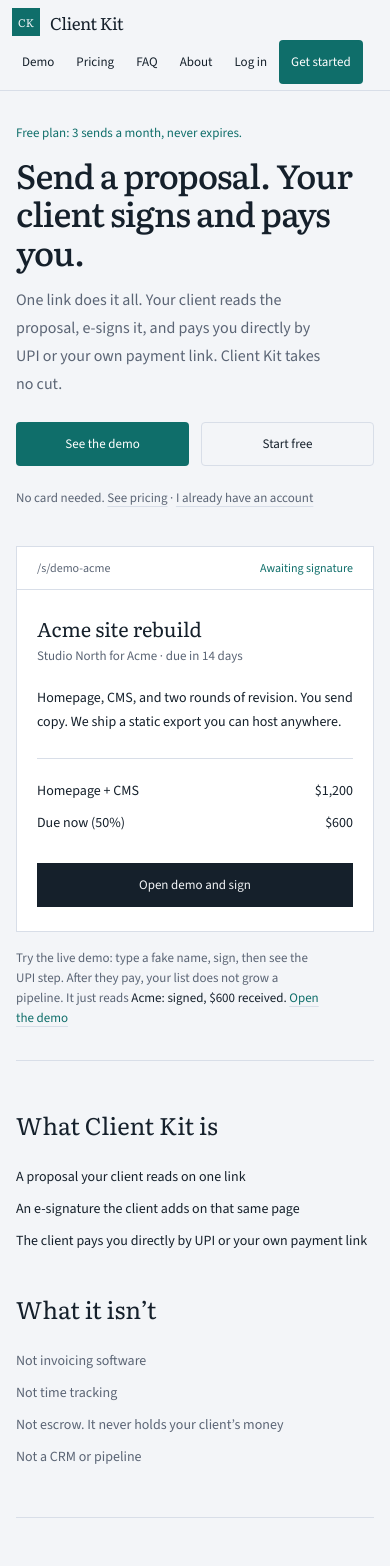
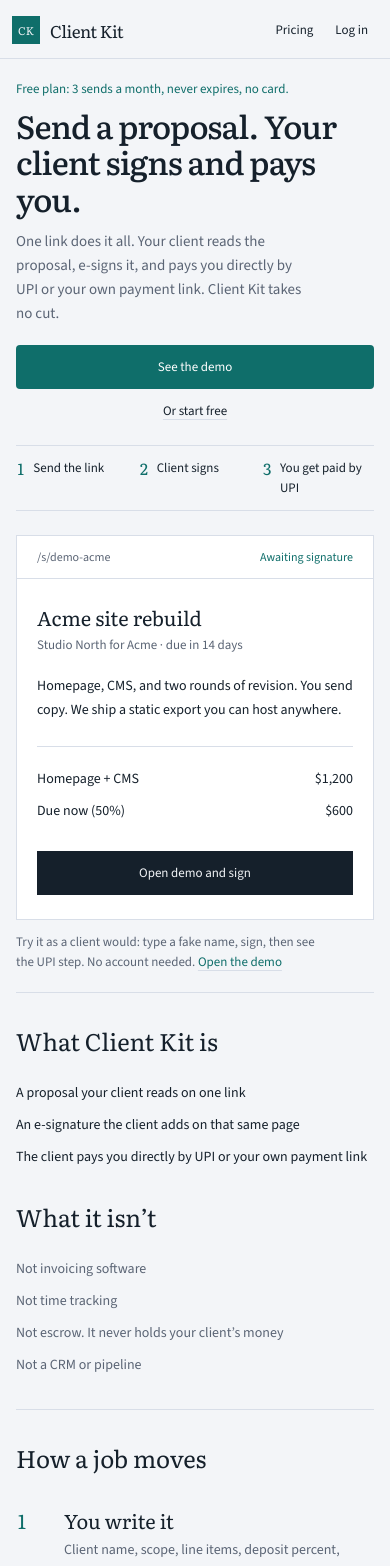
Before and after one commit to Adarshk18/ClientKit, a Next.js app: page / in a window 390 px wide. Shown: the top 1566 px of the page. Built offline with nearby package versions, Linux system fonts and the light colour scheme; no server answers.

Commit message:
Mobile first screen: one primary button, 3-step strip, tighter spacing; fix header wrapping on phones; demo end CTA to /signup; free-plan line on signup, create-account link on login

```diff
--- a/app/page.tsx
+++ b/app/page.tsx
@@ -6,7 +6,7 @@
 import { PlanPrice } from "@/components/plan-price";
 import { FOUNDER_CAP, PLAN_PRICES, SENT_LIMITS } from "@/lib/plans";
 import { pageMetadata, SITE_NAME, SITE_URL } from "@/lib/seo";
-import { btnPrimary, btnSecondary } from "@/lib/ui";
+import { btnPrimary } from "@/lib/ui";
 
 export const metadata = pageMetadata({
   title: { absolute: "Client Kit: Freelance Proposals Clients Sign and Pay on One Link" },
@@ -82,22 +82,22 @@
     <div className="flex min-h-dvh flex-col">
       <JsonLd data={structuredData} />
       <TrackPageView />
-      <SiteHeader />
+      <SiteHeader mobileCta={false} />
 
       <main className="mx-auto w-full max-w-6xl px-4">
-        <section className="ck-page-pad grid items-start gap-8 py-8 sm:gap-12 sm:py-12 lg:grid-cols-12 lg:gap-10 lg:py-16">
+        <section className="ck-page-pad grid items-start gap-6 py-5 sm:gap-12 sm:py-12 lg:grid-cols-12 lg:gap-10 lg:py-16">
           <div className="lg:col-span-5">
             <p className="text-[13px] font-medium text-stamp">
-              Free plan: {SENT_LIMITS.free} sends a month, never expires.
+              Free plan: {SENT_LIMITS.free} sends a month, never expires, no card.
             </p>
-            <h1 className="mt-3 font-serif text-[2.1rem] font-medium leading-[1.15] tracking-tight sm:text-[2.75rem]">
+            <h1 className="mt-2 font-serif text-[2rem] font-medium leading-[1.15] tracking-tight sm:mt-3 sm:text-[2.75rem]">
               Send a proposal. Your client signs and pays you.
             </h1>
-            <p className="mt-4 max-w-[40ch] text-[16px] leading-7 text-muted sm:mt-5">
+            <p className="mt-3 max-w-[40ch] text-[15px] leading-6 text-muted sm:mt-5 sm:text-[16px] sm:leading-7">
               One link does it all. Your client reads the proposal, e-signs it, and pays you directly by UPI or your
               own payment link. Client Kit takes no cut.
             </p>
-            <div className="mt-6 grid grid-cols-2 gap-3 sm:mt-8 sm:flex sm:flex-wrap sm:items-center">
+            <div className="mt-5 sm:mt-8 sm:flex sm:flex-wrap sm:items-center sm:gap-5">
               <TrackedLink
                 href="/s/demo-acme"
                 className={btnPrimary}
@@ -106,20 +106,25 @@
               >
                 See the demo
               </TrackedLink>
-              <TrackedLink href="/signup" className={btnSecondary} meta={{ cta: "hero_get_started" }}>
-                Start free
+              <TrackedLink
+                href="/signup"
+                className="flex min-h-11 items-center justify-center text-[13px] font-medium text-ink underline decoration-line underline-offset-4 hover:text-stamp sm:inline-flex"
+                meta={{ cta: "hero_get_started" }}
+              >
+                Or start free
               </TrackedLink>
             </div>
-            <p className="mt-4 text-[13px] leading-5 text-muted">
-              No card needed.{" "}
-              <Link href="/pricing" className="inline-block py-1.5 underline decoration-line underline-offset-4 hover:text-ink">
-                See pricing
-              </Link>
-              {" · "}
-              <Link href="/login" className="inline-block py-1.5 underline decoration-line underline-offset-4 hover:text-ink">
-                I already have an account
-              </Link>
-            </p>
+            <ol
+              data-strip
+              className="mt-3 grid grid-cols-3 gap-3 border-y border-line py-3 text-[13px] leading-5 sm:mt-4 sm:max-w-md"
+            >
+              {["Send the link", "Client signs", "You get paid by UPI"].map((step, i) => (
+                <li key={step} className="flex items-start gap-2">
+                  <span className="font-serif text-base leading-5 tabular-nums text-stamp">{i + 1}</span>
+                  <span>{step}</span>
+                </li>
+              ))}
+            </ol>
           </div>
 
           <div className="lg:col-span-7">
@@ -157,16 +162,15 @@
                   </span>
                 </div>
               </div>
-              <p className="mt-4 max-w-[48ch] text-[13px] leading-5 text-muted">
-                Try the live demo: type a fake name, sign, then see the UPI step. After they pay, your list does not
-                grow a pipeline. It just reads <span className="text-ink">Acme: signed, $600 received.</span>{" "}
+              <p className="mt-3 max-w-[48ch] text-[13px] leading-5 text-muted sm:mt-4">
+                Try it as a client would: type a fake name, sign, then see the UPI step. No account needed.{" "}
                 <span className="font-medium text-stamp underline decoration-line underline-offset-4">Open the demo</span>
               </p>
             </TrackedLink>
           </div>
         </section>
 
-        <section className="grid gap-10 border-t border-line py-12 sm:grid-cols-2 lg:gap-16 lg:py-16">
+        <section className="grid gap-8 border-t border-line py-8 sm:grid-cols-2 sm:gap-10 sm:py-12 lg:gap-16 lg:py-16">
           <div>
             <h2 className="font-serif text-2xl">What Client Kit is</h2>
             <ul className="mt-6 space-y-2 text-sm leading-6">
@@ -186,7 +190,7 @@
           </div>
         </section>
 
-        <section className="border-t border-line py-12 lg:py-16">
+        <section className="border-t border-line py-8 sm:py-12 lg:py-16">
           <h2 className="font-serif text-2xl">How a job moves</h2>
           <ol className="mt-8 max-w-xl space-y-8">
             <li className="grid grid-cols-[2rem_1fr] gap-4">
@@ -222,7 +226,7 @@
           </ol>
         </section>
 
-        <section className="border-t border-line py-12 lg:py-16">
+        <section className="border-t border-line py-8 sm:py-12 lg:py-16">
           <h2 className="font-serif text-2xl">Why I built it this way</h2>
           <p className="mt-3 max-w-2xl text-sm leading-6 text-muted">
             I kept sending a Google Doc, then a separate payment link, then chasing both. The all-in-one tools I tried
@@ -250,7 +254,7 @@
           </ul>
         </section>
 
-        <section className="grid gap-10 border-t border-line py-12 lg:grid-cols-2 lg:gap-16 lg:py-16">
+        <section className="grid gap-8 border-t border-line py-8 sm:gap-10 sm:py-12 lg:grid-cols-2 lg:gap-16 lg:py-16">
           <div>
             <h2 className="font-serif text-2xl">Your side</h2>
             <p className="mt-3 text-sm leading-6 text-muted">
@@ -258,7 +262,7 @@
               Download the signed PDF. Nothing else is supposed to live here.
             </p>
             <p className="mt-6 text-[12px] text-muted">A sample of your job list.</p>
-            <ul className="mt-2 cursor-default select-none divide-y divide-line border border-line bg-cream text-sm">
+            <ul className="mt-2 cursor-default select-none divide-y divide-line border-y border-line text-sm">
               <li className="flex items-center justify-between gap-3 px-4 py-3">
                 <span>
                   Acme site rebuild
@@ -298,7 +302,7 @@
           </div>
         </section>
 
-        <section id="pricing" className="border-t border-line py-12 lg:py-16">
+        <section id="pricing" className="border-t border-line py-8 sm:py-12 lg:py-16">
           <h2 className="font-serif text-2xl">Pricing</h2>
           <p className="mt-3 max-w-xl text-sm leading-6 text-muted">
             You pay rent on the software. Clients pay you. The free plan sends {SENT_LIMITS.free} jobs a month and
@@ -309,7 +313,7 @@
           </div>
         </section>
 
-        <section className="border-t border-line py-12 lg:py-16">
+        <section className="border-t border-line py-8 sm:py-12 lg:py-16">
           <h2 className="font-serif text-2xl">Questions we actually get</h2>
           <dl className="mt-8 max-w-2xl space-y-6 text-sm leading-6">
             <div>
@@ -349,7 +353,7 @@
           </p>
         </section>
 
-        <section className="border-t border-line py-12 lg:py-16">
+        <section className="border-t border-line py-8 sm:py-12 lg:py-16">
           <h2 className="font-serif text-3xl">Send the next job on one link.</h2>
           <p className="mt-3 max-w-md text-sm leading-6 text-muted">
             Create a workspace, write a document, copy the URL. That is the product.
--- a/components/signup-form.tsx
+++ b/components/signup-form.tsx
@@ -11,14 +11,14 @@
   return (
     <>
       <p className="mt-2 text-sm text-muted">
-        Free plan: {SENT_LIMITS.free} sent jobs a month, never expires. Paid plans raise the limit.
+        Free plan: {SENT_LIMITS.free} sends a month, never expires, no card.
       </p>
       {error === "rate" ? (
         <p className="mt-3 text-sm text-danger" role="alert">Too many attempts. Try again later.</p>
       ) : error ? (
         <p className="mt-3 text-sm text-danger" role="alert">Could not create the account. Try a different email.</p>
       ) : null}
-      <form action={signUpAction} className="mt-8 space-y-4">
+      <form action={signUpAction} className="mt-6 space-y-4">
         <label className="block text-[13px]">
           Workspace name
           <input name="workspace_name" required className={fieldClass} placeholder="Your studio name" />
@@ -48,7 +48,7 @@
           Continue with Google
         </SubmitButton>
       </form>
-      <p className="mt-8 text-sm text-muted">
+      <p className="mt-6 text-sm text-muted">
         Already have an account?{" "}
         <Link href="/login" className="text-ink underline decoration-line underline-offset-4">
           Log in
--- a/components/site-header.tsx
+++ b/components/site-header.tsx
@@ -3,29 +3,43 @@
 import { TrackedLink } from "@/components/track";
 import { btnNav, btnGhost } from "@/lib/ui";
 
-export function SiteHeader({ showCta = true }: { showCta?: boolean }) {
+/**
+ * `mobileCta={false}` hides the filled "Get started" button below the sm breakpoint. The home page uses it
+ * so the hero button is the one obvious tap on a phone.
+ */
+export function SiteHeader({
+  showCta = true,
+  mobileCta = true,
+}: {
+  showCta?: boolean;
+  mobileCta?: boolean;
+}) {
   return (
     <header className="sticky top-0 z-40 border-b border-line bg-paper/95 backdrop-blur-sm landscape-short:static">
       <div className="ck-safe-header mx-auto flex min-h-11 max-w-6xl flex-wrap items-center justify-between gap-x-3 gap-y-1 px-3 py-1.5 sm:min-h-12 sm:px-4 sm:py-2 landscape-short:min-h-10 landscape-short:py-1">
         <Wordmark />
         <nav className="flex max-w-full flex-wrap items-center justify-end gap-0.5 sm:gap-1">
-          <Link href="/s/demo-acme" className={`${btnGhost} hidden sm:inline-flex`}>
+          <Link href="/s/demo-acme" className={`${btnGhost} max-sm:hidden`}>
             Demo
           </Link>
           <Link href="/pricing" className={btnGhost}>
             Pricing
           </Link>
-          <Link href="/faq" className={btnGhost}>
+          <Link href="/faq" className={`${btnGhost} max-[440px]:hidden`}>
             FAQ
           </Link>
-          <Link href="/about" className={`${btnGhost} hidden sm:inline-flex`}>
+          <Link href="/about" className={`${btnGhost} max-sm:hidden`}>
             About
           </Link>
           <Link href="/login" className={btnGhost}>
             Log in
           </Link>
           {showCta ? (
-            <TrackedLink href="/signup" className={btnNav} meta={{ cta: "header_get_started" }}>
+            <TrackedLink
+              href="/signup"
+              className={`${btnNav}${mobileCta ? "" : " max-sm:hidden"}`}
+              meta={{ cta: "header_get_started" }}
+            >
               Get started
             </TrackedLink>
           ) : null}
```
Also changed, not shown: app/s/[publicId]/page.tsx (+19 -0 lines), components/login-form.tsx (+7 -7 lines).
